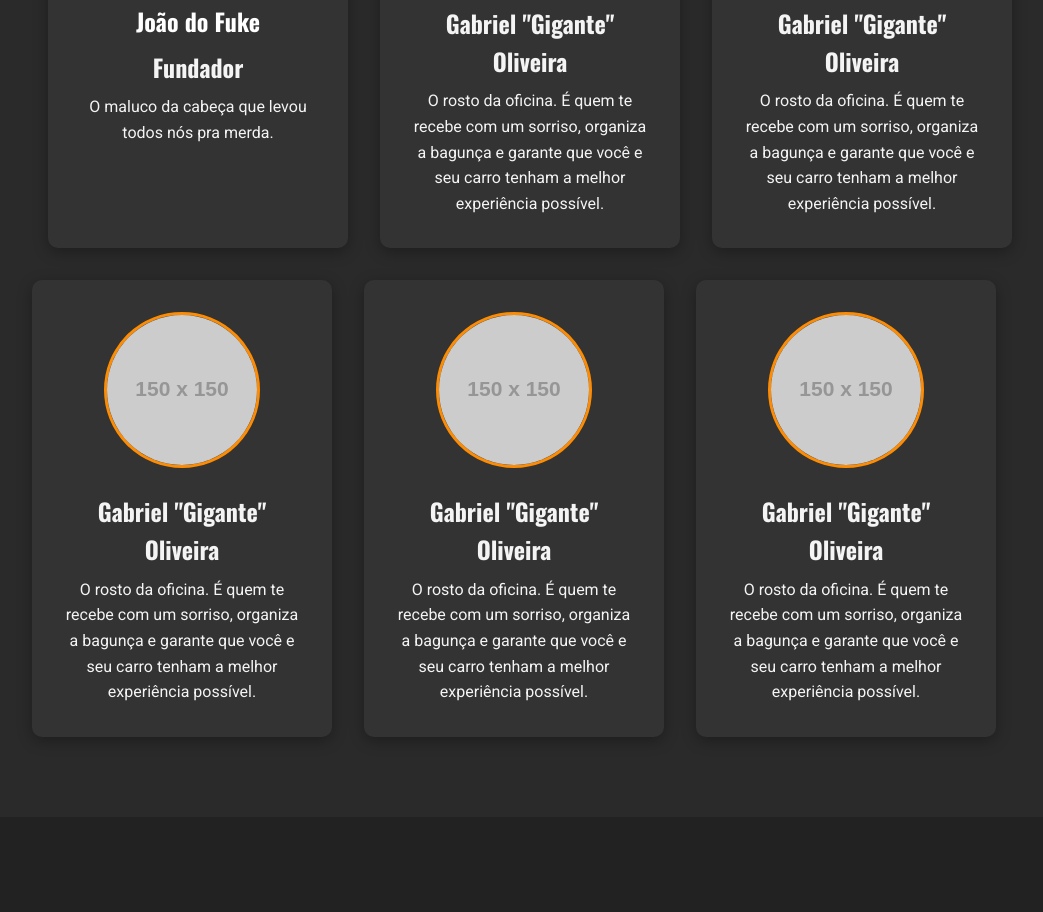
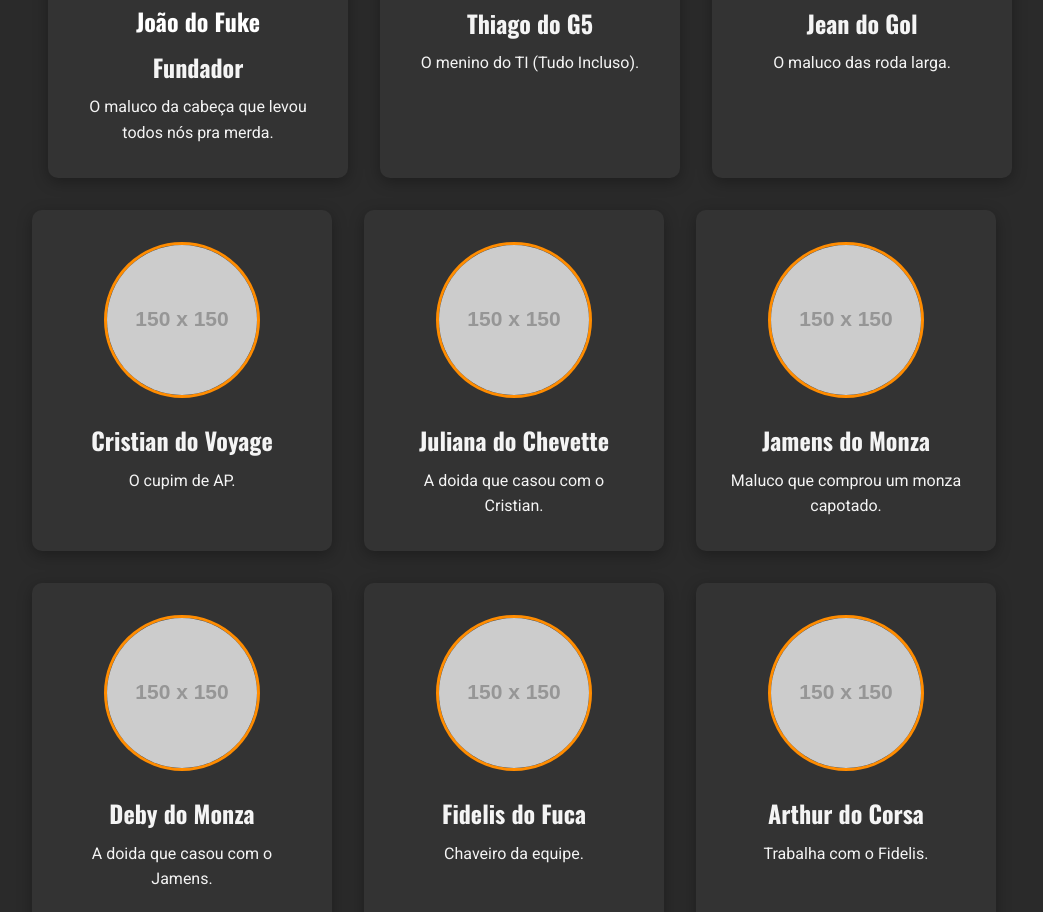
Before and after one commit to WiggersThiago/Site-Por-o, a plain HTML site: page docs/index.html in a window 1280 px wide. Shown: the part 1937-2849 px from the top of the page, without its empty margins (126-1169 px from the left). Drawn offline with nearby package versions, Linux system fonts and the light colour scheme; placeholder pictures from the web are drawn by us.

Commit message:
Update index.html
Mudados alguns nomes e descrições

```diff
--- a/docs/index.html
+++ b/docs/index.html
@@ -56,28 +56,43 @@
                 </a>
                 <div class="team-card">
                     <img src="https://via.placeholder.com/150" alt="Foto de Gabriel">
-                    <h3>Gabriel "Gigante" Oliveira</h3>
-                    <p>O rosto da oficina. É quem te recebe com um sorriso, organiza a bagunça e garante que você e seu carro tenham a melhor experiência possível. </p>
+                    <h3>Thiago do G5</h3>
+                    <p>O menino do TI (Tudo Incluso). </p>
                 </div>
                 <div class="team-card">
                     <img src="https://via.placeholder.com/150" alt="Foto de Gabriel">
-                    <h3>Gabriel "Gigante" Oliveira</h3>
-                    <p>O rosto da oficina. É quem te recebe com um sorriso, organiza a bagunça e garante que você e seu carro tenham a melhor experiência possível. </p>
+                    <h3>Jean do Gol</h3>
+                    <p>O maluco das roda larga. </p>
                 </div>
                 <div class="team-card">
                     <img src="https://via.placeholder.com/150" alt="Foto de Gabriel">
-                    <h3>Gabriel "Gigante" Oliveira</h3>
-                    <p>O rosto da oficina. É quem te recebe com um sorriso, organiza a bagunça e garante que você e seu carro tenham a melhor experiência possível. </p>
+                    <h3>Cristian do Voyage</h3>
+                    <p>O cupim de AP. </p>
                 </div>
                 <div class="team-card">
                     <img src="https://via.placeholder.com/150" alt="Foto de Gabriel">
-                    <h3>Gabriel "Gigante" Oliveira</h3>
-                    <p>O rosto da oficina. É quem te recebe com um sorriso, organiza a bagunça e garante que você e seu carro tenham a melhor experiência possível. </p>
+                    <h3>Juliana do Chevette</h3>
+                    <p>A doida que casou com o Cristian. </p>
                 </div>
                 <div class="team-card">
                     <img src="https://via.placeholder.com/150" alt="Foto de Gabriel">
-                    <h3>Gabriel "Gigante" Oliveira</h3>
-                    <p>O rosto da oficina. É quem te recebe com um sorriso, organiza a bagunça e garante que você e seu carro tenham a melhor experiência possível. </p>
+                    <h3>Jamens do Monza</h3>
+                    <p>Maluco que comprou um monza capotado. </p>
+                </div>
+                <div class="team-card">
+                    <img src="https://via.placeholder.com/150" alt="Foto de Gabriel">
+                    <h3>Deby do Monza</h3>
+                    <p>A doida que casou com o Jamens. </p>
+                </div>
+                <div class="team-card">
+                    <img src="https://via.placeholder.com/150" alt="Foto de Gabriel">
+                    <h3>Fidelis do Fuca</h3>
+                    <p>Chaveiro da equipe.</p>
+                </div>
+                <div class="team-card">
+                    <img src="https://via.placeholder.com/150" alt="Foto de Gabriel">
+                    <h3>Arthur do Corsa</h3>
+                    <p>Trabalha com o Fidelis. </p>
                 </div>
             </div>
         </section>
```
